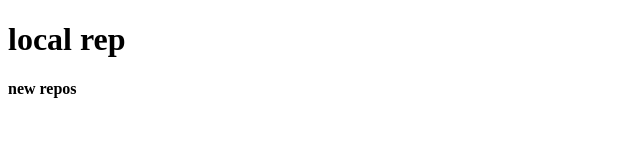
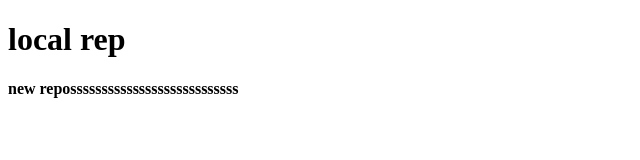
Before and after one commit to Rickykumar010/gitPullChecks2, a plain HTML site: page index.html in a window 1280 px wide. Shown: the whole page, without its empty margins (0-640 px from the left). Drawn offline with Linux system fonts and the light colour scheme.

Commit message:
Update index.html

```diff
--- a/index.html
+++ b/index.html
@@ -7,7 +7,7 @@
 </head>
 <body>
     <h1>local rep</h1>
-    <h4>new repos</h4>
+    <h4>new reposssssssssssssssssssssssssss</h4>
 
 </body>
 </html>
```
